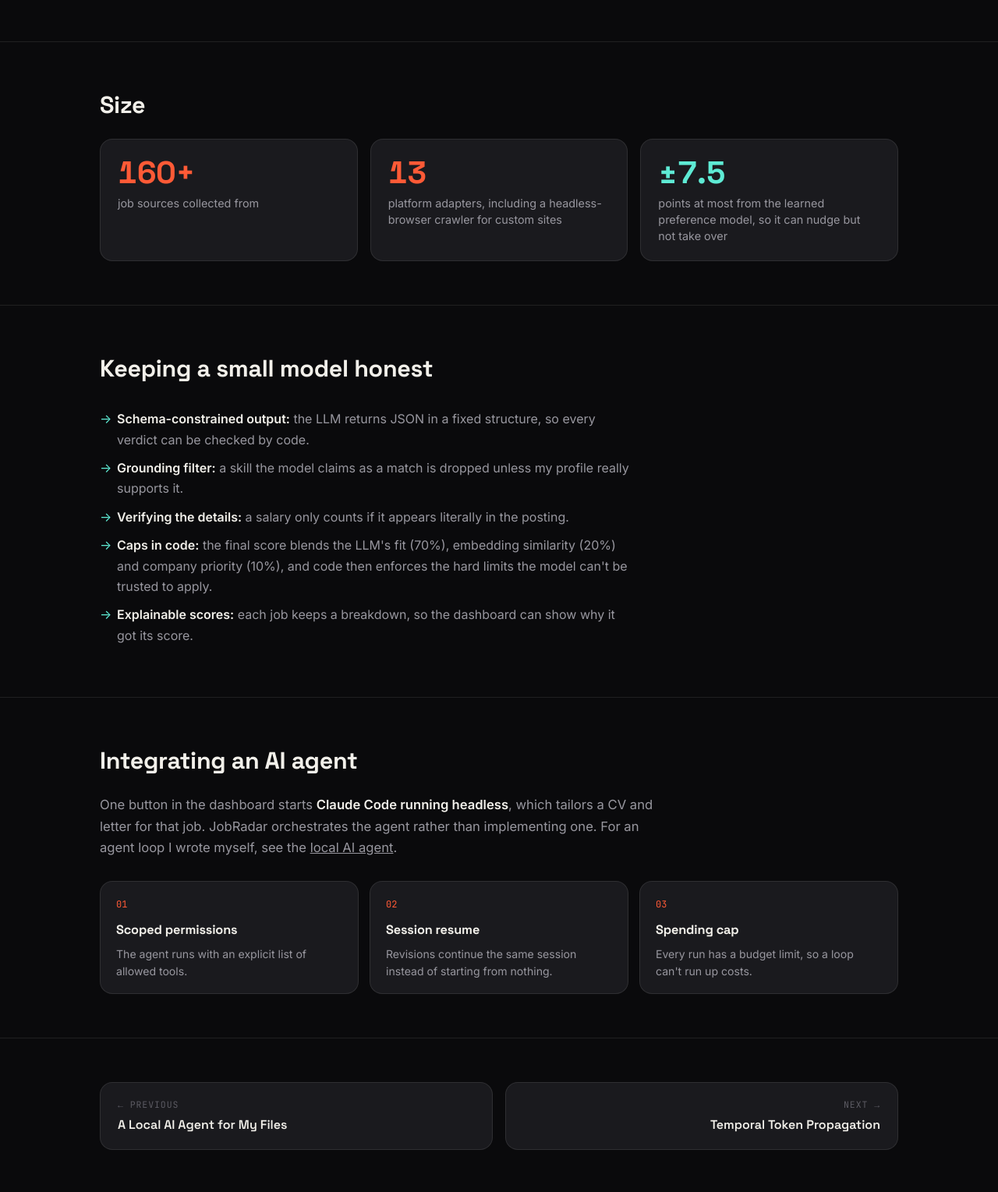
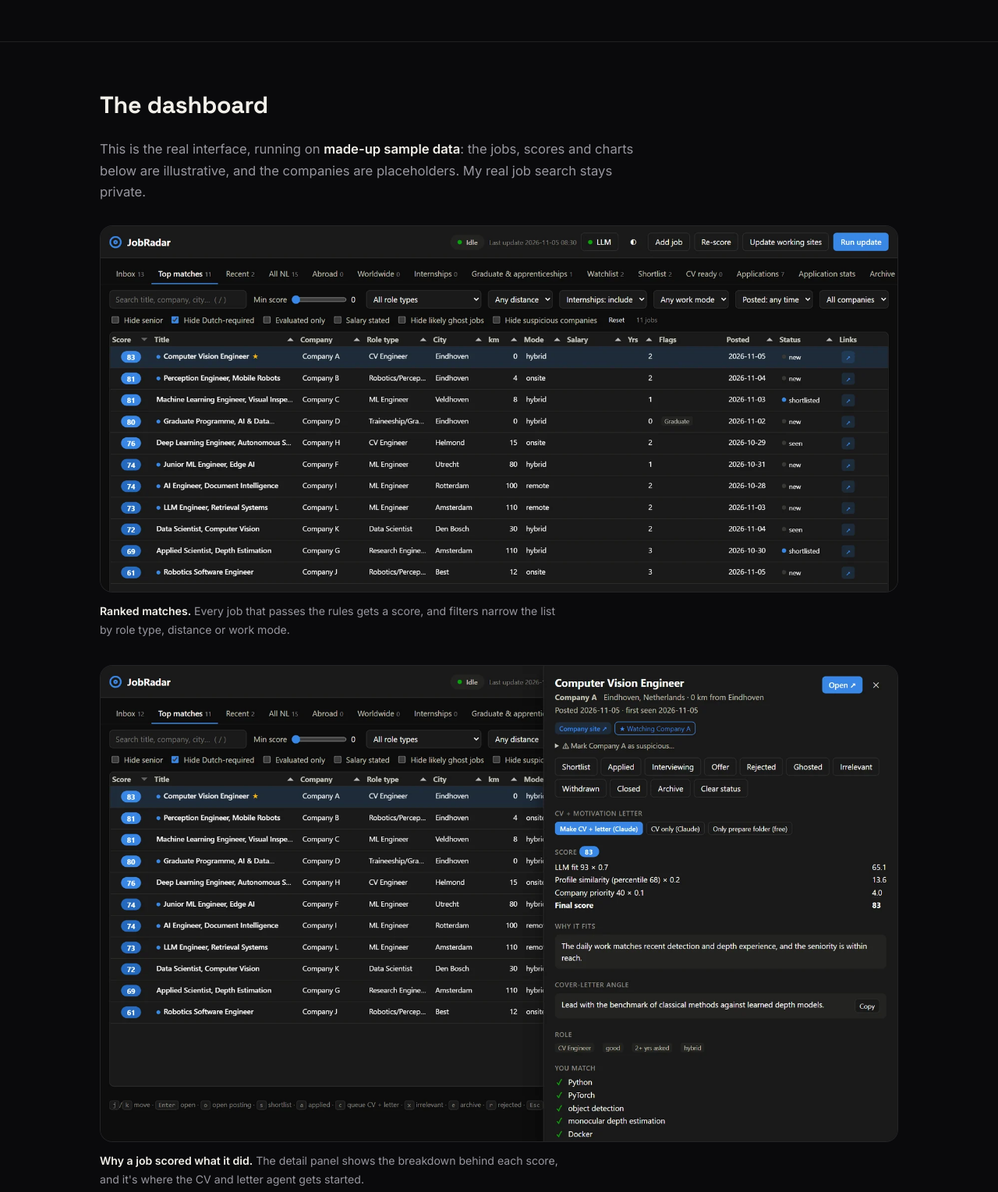
Before and after one commit to Skapis9999/Skapis9999.github.io, a plain HTML site: page projects/jobradar.html in a window 1280 px wide. Shown: the part 1458-2987 px from the top of the page at 78% size. Drawn offline with Linux system fonts and the light colour scheme.

Commit message:
Add JobRadar dashboard screenshots with sample data

```diff
--- a/projects/jobradar.html
+++ b/projects/jobradar.html
@@ -60,6 +60,27 @@
 
 <section class="p-section">
     <div class="wrap">
+        <h2 class="reveal">The dashboard</h2>
+        <p class="lede reveal">This is the real interface, running on <strong>made-up sample data</strong>: the jobs, scores and charts below are illustrative, and the companies are placeholders. My real job search stays private.</p>
+        <div class="stack">
+            <figure class="figure reveal">
+                <div class="frame"><img src="../images/projects/jobradar/dashboard-matches.webp" alt="JobRadar's top matches table: jobs ranked by score with role type, city, distance, work mode and status, at placeholder companies" loading="lazy" width="1600" height="735"></div>
+                <figcaption><b>Ranked matches.</b> Every job that passes the rules gets a score, and filters narrow the list by role type, distance or work mode.</figcaption>
+            </figure>
+            <figure class="figure reveal">
+                <div class="frame"><img src="../images/projects/jobradar/dashboard-detail.webp" alt="A job's detail panel: the score breakdown, why it fits, a cover-letter angle and the skills that match, next to buttons that start the CV and letter agent" loading="lazy" width="1600" height="956"></div>
+                <figcaption><b>Why a job scored what it did.</b> The detail panel shows the breakdown behind each score, and it's where the CV and letter agent gets started.</figcaption>
+            </figure>
+            <figure class="figure reveal">
+                <div class="frame"><img src="../images/projects/jobradar/dashboard-insights.webp" alt="Insights view: bar charts of the skills top matches ask for, recurring gaps, role types found and where collected jobs were filtered out" loading="lazy" width="1600" height="764"></div>
+                <figcaption><b>Insights across all jobs.</b> Which skills the best matches ask for, and which rule kept or dropped every collected job.</figcaption>
+            </figure>
+        </div>
+    </div>
+</section>
+
+<section class="p-section">
+    <div class="wrap">
         <h2 class="reveal">Size</h2>
         <div class="stats reveal">
             <div class="stat"><div class="value">160+</div><div class="label">job sources collected from</div></div>
```
Also changed, not shown: index.html (+1 -1 lines), images/projects/jobradar/dashboard-detail.webp (added), images/projects/jobradar/dashboard-insights.webp (added), images/projects/jobradar/dashboard-matches.webp (added).
